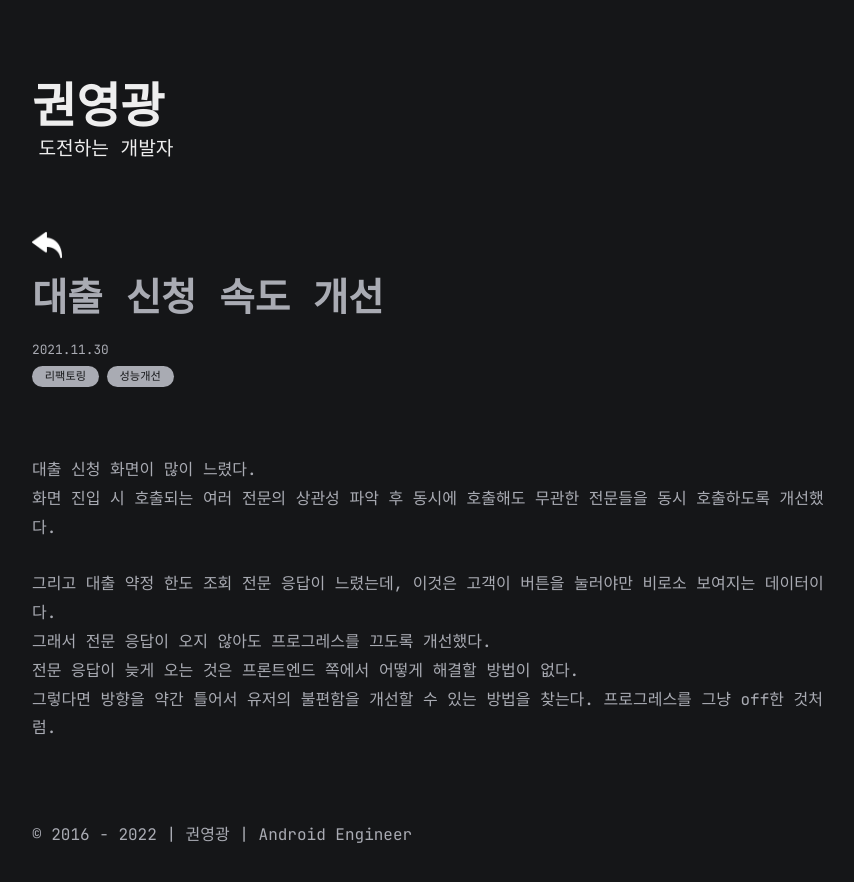
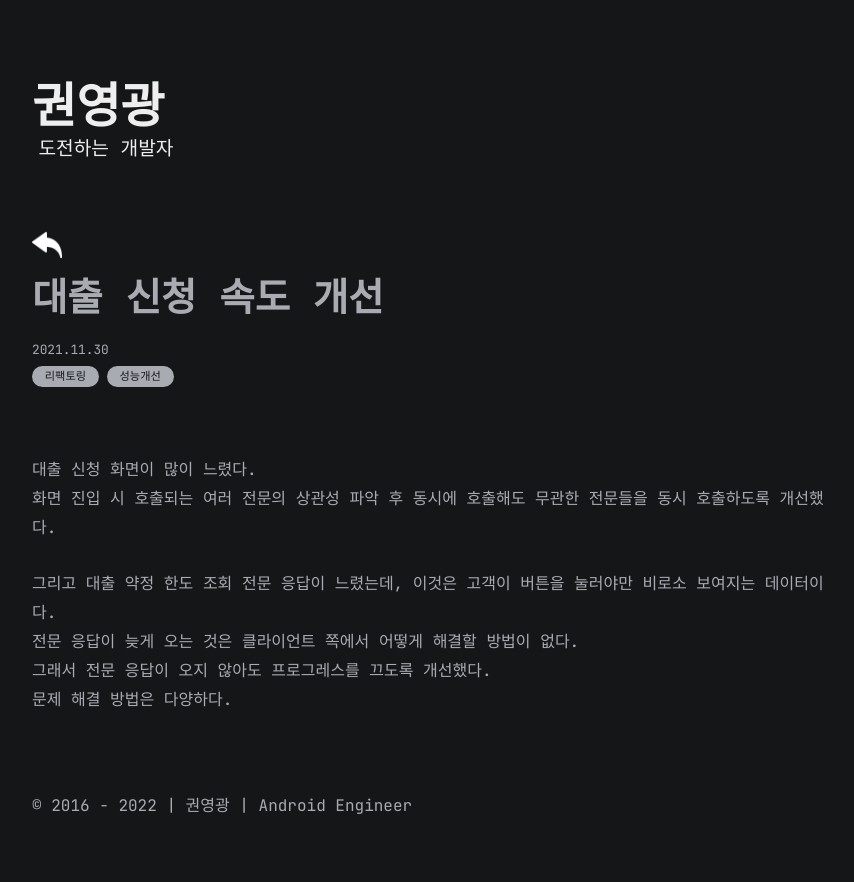
Before and after one commit to kwon0koang/kwon0koang.github.io, a Jekyll site: the page built from all_collections/_posts/2021-11-30-refactoring_apply_loan.md, in a window 1280 px wide. Shown: the top 882 px of the page, without its empty margins (208-1062 px from the left). Built offline with Jekyll 4.4.1, drawn with Linux system fonts in a browser that asks for light colours.

Commit message:
[kyk] 정리

```diff
--- a/all_collections/_posts/2021-11-30-refactoring_apply_loan.md
+++ b/all_collections/_posts/2021-11-30-refactoring_apply_loan.md
@@ -9,6 +9,6 @@ categories: [리팩토링, 성능개선]
 화면 진입 시 호출되는 여러 전문의 상관성 파악 후 동시에 호출해도 무관한 전문들을 동시 호출하도록 개선했다.
 
 그리고 대출 약정 한도 조회 전문 응답이 느렸는데, 이것은 고객이 버튼을 눌러야만 비로소 보여지는 데이터이다.
+전문 응답이 늦게 오는 것은 클라이언트 쪽에서 어떻게 해결할 방법이 없다.
 그래서 전문 응답이 오지 않아도 프로그레스를 끄도록 개선했다.
-전문 응답이 늦게 오는 것은 프론트엔드 쪽에서 어떻게 해결할 방법이 없다.
-그렇다면 방향을 약간 틀어서 유저의 불편함을 개선할 수 있는 방법을 찾는다. 프로그레스를 그냥 off한 것처럼.
+문제 해결 방법은 다양하다.
```
Also changed, not shown: index.md (+3 -3 lines).
